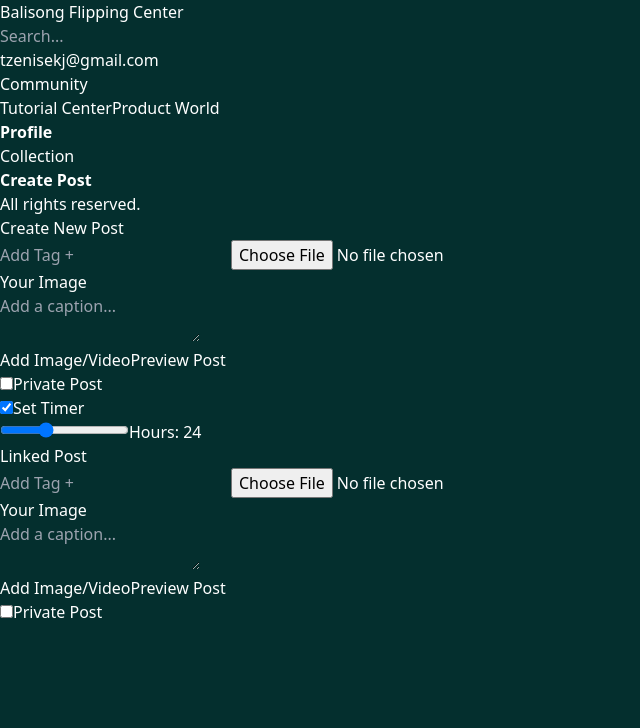
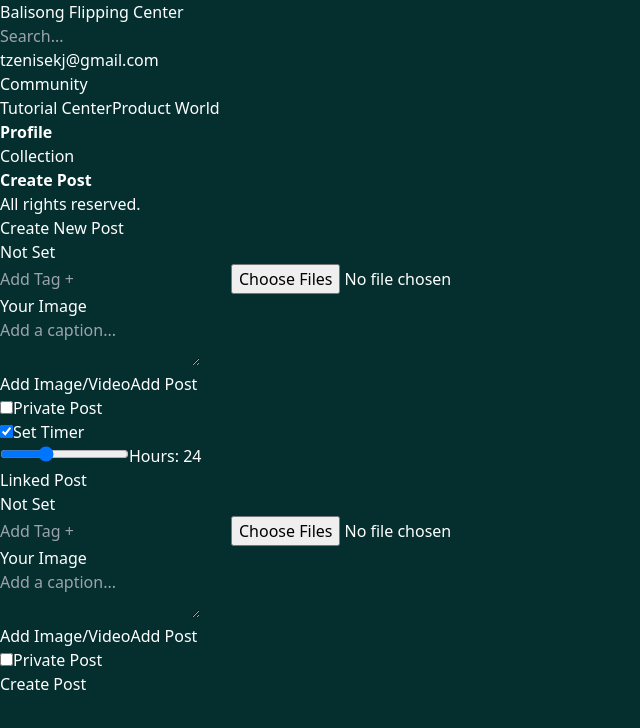
Before and after one commit to BalisongFlippingHub/BalisongFlippingHubWeb, a React (Vite) app in the folder BalisongFlippingHubWeb/: page /me/create-post in a window 1280 px wide. Both pictures are taken after a click on the checkbox 6 px from the left and 407 px from the top of the page. Shown: the top 728 px of the page, without its empty margins (0-640 px from the left). Built offline with nearby package versions, Linux system fonts and the light colour scheme.

Commit message:
created modals and synced post creation

```diff
--- a/BalisongFlippingHubWeb/src/components/NewPostForm.tsx
+++ b/BalisongFlippingHubWeb/src/components/NewPostForm.tsx
@@ -6,10 +6,14 @@ import NewPostImageDisplay from "./NewPostImageDisplay";
 
 interface params  {
     initiateCreatingLinkedPost?: Function,
+    createPostObj?: Function,
+    createLinkedPostObj?: Function,
+    togglePostObjSet?: Function,
+    toggleLinkedPostObjSet?: Function
     allowTimerSet: boolean
 }
 
-const NewPostForm = ({ initiateCreatingLinkedPost, allowTimerSet }: params) => {
+const NewPostForm = ({ initiateCreatingLinkedPost, allowTimerSet, toggleLinkedPostObjSet, togglePostObjSet }: params) => {
     const captionRef = useRef<HTMLTextAreaElement>(null)
     const fileRef = useRef<HTMLInputElement>(null)
 
@@ -69,6 +73,7 @@ const NewPostForm = ({ initiateCreatingLinkedPost, allowTimerSet }: params) => {
         const files: FileList | null = e.target.files;
 
         if (!files || selectedFiles.length > 12) {
+            setCurrentFiles("")
             return;
         }
 
@@ -84,7 +89,13 @@ const NewPostForm = ({ initiateCreatingLinkedPost, allowTimerSet }: params) => {
                 }
             }
 
-            if (!duplicateFound && selectedFiles.length + addFiles.length + 1 != 12) {
+            if (!duplicateFound && selectedFiles.length + addFiles.length + 1 != 13) {
+                if (timerSet) {
+                    if (addFiles.length === 1) {
+                        setAlert("A post with a set timer can only have 1 image or video selected.")
+                        return
+                    }
+                }
                 addFiles.push(files[i])
             }
         }
@@ -115,6 +126,13 @@ const NewPostForm = ({ initiateCreatingLinkedPost, allowTimerSet }: params) => {
             }
         }
 
+        if (allowTimerSet) {
+            if (togglePostObjSet) togglePostObjSet()
+        }
+        else {
+            if (toggleLinkedPostObjSet) toggleLinkedPostObjSet()
+        }
+
         setTogglePostPreview((prev) => !prev)
     }
 
@@ -126,6 +144,11 @@ const NewPostForm = ({ initiateCreatingLinkedPost, allowTimerSet }: params) => {
         else {
             setTimerValue("24")
             setTimerSet((prev) => !prev)
+
+            if (selectedFiles.length > 1) {
+                setSelectedFiles([])
+                setAlert("Post set with timer can only have 1 image or video.")
+            }
         }
 
         if (initiateCreatingLinkedPost) {
@@ -193,12 +216,14 @@ const NewPostForm = ({ initiateCreatingLinkedPost, allowTimerSet }: params) => {
         }
     }
 
-
     if (togglePostPreview) {
         return (
             <div className="flex flex-col">
-                <button type="button" className="p-2 rounded bg-teal-500 ml-5 mt-5 w-24" onClick={() => setTogglePostPreview((prev) => !prev)}>{`<- Go Back`}</button>
                 <PostPreviewComponent postObj={createPostObj()}/>
+                <div className="m-auto mt-10 text-lg">
+                    <button className="rounded border p-2" type="button" onClick={togglePreview}>Edit Post</button>
+                </div>
+                <span className="h-2 w-5/6 rounded bg-black m-auto mt-10"></span>
             </div>
         )
     }
@@ -243,7 +268,7 @@ const NewPostForm = ({ initiateCreatingLinkedPost, allowTimerSet }: params) => {
                     }
 
                     {/*File Input field*/}
-                    <input type="file" ref={fileRef} className="collapse" accept=".png,.jpg" value={currentFiles} onChange={(e) => handleFileChange(e)}/>
+                    <input type="file" ref={fileRef} multiple className="collapse" accept=".png,.jpg" value={currentFiles} onChange={(e) => handleFileChange(e)}/>
 
                     {/*Profile Img Display*/}
                     <p className="border rounded-full p-2">Your Image</p>
@@ -267,12 +292,13 @@ const NewPostForm = ({ initiateCreatingLinkedPost, allowTimerSet }: params) => {
 
                 <div className="w-full justify-around flex bg-inherit p-2 items-center">
                     <button className="w-30 bg-black rounded p-2" type="button" onClick={handleAddImageClick}>Add Image/Video</button>
-                    <button className="w-30 bg-black rounded p-2" type="button" onClick={togglePreview}>Preview Post</button>
+                    <button className="w-30 bg-black rounded p-2" type="button" onClick={togglePreview}>Add Post</button>
                     <div className="flex flex-col bg-inherit text-lg p-1">
                         <div className="bg-inherit">
                             <input type="checkbox" className="" />
                             <label className="bg-inherit text-black font-bold ml-2">Private Post</label>
                         </div>
+
                         {
                             allowTimerSet
                             ?
@@ -311,16 +337,6 @@ const NewPostForm = ({ initiateCreatingLinkedPost, allowTimerSet }: params) => {
                         }
                     </div>
                 </div>
-                {
-                    togglePostPreview
-                    ?
-                    <div className="absolute top-0 right-0 left-0 bottom-0 z-30 bg-black/90 flex justify-center items-center ">
-                        <h2 className="absolute text-2xl top-4 right-4 bg-inherit hover:cursor-pointer" onClick={() => setTogglePostPreview((prev) => !prev)}>X</h2>
-                        <PostPreviewComponent postObj={(createPostObj())} />
-                    </div>
-                    :
-                    <></>
-                }
             </form>
         )
     }
--- a/BalisongFlippingHubWeb/src/components/PostPreview.tsx
+++ b/BalisongFlippingHubWeb/src/components/PostPreview.tsx
@@ -7,7 +7,7 @@ type params = {
 const PostPreviewComponent = ({ postObj }: params) => {
 
     return (
-        <div className="w-2/3 flex flex-col mt-10 m-auto">
+        <div className="w-2/3 flex flex-col m-auto">
             <div className="bg-slate-300 rounded border">
                 <div className="w-full border-b border-black bg-inherit p-1 flex justify-between bg-slate-300">
                     {/*Identifier and profile img*/}
@@ -57,10 +57,10 @@ const PostPreviewComponent = ({ postObj }: params) => {
                 <div className="border">
                     {/*Comments*/}
                 </div>
-            </div>
 
-            <div className="mt-10 flex justify-center">
-                <button type="button" className="bg-teal-500 text-black p-2 rounded">Add Post</button>
+                <div>
+                    <button>Edit Post</button>
+                </div>
             </div>
         </div>
     )
--- a/BalisongFlippingHubWeb/src/pages/CreatePostPage.tsx
+++ b/BalisongFlippingHubWeb/src/pages/CreatePostPage.tsx
@@ -1,11 +1,34 @@
 import { useState } from "react";
 import NewPostForm from "../components/NewPostForm";
+import { PostCreationObject, PostCreationObjectLinkedPost } from "../modals/Post";
 
 const CreatePostPage = () => {
     const [creatingLinkedPost, setCreatingLinkedPost] = useState(false)
 
+    const [postObjSet, setPostObjSet] = useState(false)
+    const [linkedPostObjSet, setLinkedPostObjSet] = useState(false)
+
+    const [postObj, setPostObj] = useState<PostCreationObject | null>(null)
+    const [linkedPostObj, setLinkedPostObj] = useState<PostCreationObjectLinkedPost | null>(null)
+
     const initiateCreatingLinkedPost = () => {
         setCreatingLinkedPost((prev) => !prev)
+    }
+
+    const createPostObj = (postObj: PostCreationObject) => {
+        setPostObj(postObj)
+    }
+
+    const createLinkedPostObj = (postObj: PostCreationObjectLinkedPost) => {
+        setLinkedPostObj(postObj)
+    }
+
+    const togglePostObjSet = () => {
+        setPostObjSet((prev) => !prev)
+    }
+
+    const toggleLinkedPostObjSet = () => {
+        setLinkedPostObjSet((prev) => !prev)
     }
 
     return (
@@ -14,19 +37,60 @@ const CreatePostPage = () => {
                 <h2>Create New Post</h2>
                 <span className="h-1 bg-black w-5/6 mt-2 rounded-full"></span>
             </div>
-            <NewPostForm initiateCreatingLinkedPost={initiateCreatingLinkedPost} allowTimerSet={true}/>
+            <div>
+            {
+                postObjSet
+                ?
+                <div className="absolute p-2 rounded border ml-10 bg-green-500">
+                    <h3 className="bg-inherit">Set</h3>
+                </div>
+                :
+                <div className="absolute p-2 rounded border ml-10 bg-red-700">
+                    <h3 className="bg-inherit">Not Set</h3>
+                </div>
+                }
+                <NewPostForm initiateCreatingLinkedPost={initiateCreatingLinkedPost} allowTimerSet={true} createPostObj={createPostObj} togglePostObjSet={togglePostObjSet}/>
+            </div>
             {
                 creatingLinkedPost
                 ?
-                <div className="flex flex-col">
-                    <span className="m-auto w-1 h-32 bg-black mt-5 mb-5"></span>
-                    <h3 className="m-auto mb-2 text-xl">Linked Post</h3>
-                    <span className="h-1 bg-black w-5/6 mt-2 rounded-full mb-5 m-auto"></span>
-                    <NewPostForm allowTimerSet={false}/>
-                    <span className="h-1 bg-black w-5/6 mt-2 rounded-full mb-5 m-auto"></span>
+                <div className="">
+                    <div className="flex flex-col">
+                        <span className="m-auto w-1 h-32 bg-black mt-5 mb-5"></span>
+                        <h3 className="m-auto mb-2 text-xl">Linked Post</h3>
+                        <span className="h-1 bg-black w-5/6 mt-2 rounded-full mb-5 m-auto"></span>
+                    </div>
+
+
+                    {
+                        linkedPostObjSet
+                        ?
+                        <div className="absolute p-2 rounded border ml-10 bg-green-500">
+                            <h3 className="bg-inherit">Set</h3>
+                        </div>
+                        :
+                        <div className="absolute p-2 rounded border ml-10 bg-red-700">
+                            <h3 className="bg-inherit">Not Set</h3>
+                        </div>
+                    }
+
+                    <NewPostForm allowTimerSet={false} createLinkedPostObj={createLinkedPostObj} toggleLinkedPostObjSet={toggleLinkedPostObjSet}/>
+                    <span className="h-1 bg-black w-5/6 mt-2 rounded-full m-auto"></span>
                 </div>
                 :
                 <></>
+            }
+
+            {
+                postObjSet && linkedPostObjSet
+                ?
+                <div className="m-auto mt-5">
+                    <button className="p-2 rounded bg-teal-500 text-xl" type="button">Create Post</button>
+                </div>
+                :
+                <div className="m-auto mt-5">
+                    <button className="p-2 rounded bg-slate-300 text-xl text-black" type="button" disabled>Create Post</button>
+                </div>
             }
         </section>
     )
```
Also changed, not shown: BalisongFlippingHubWeb/src/modals/Post.ts (+28 -0 lines).
